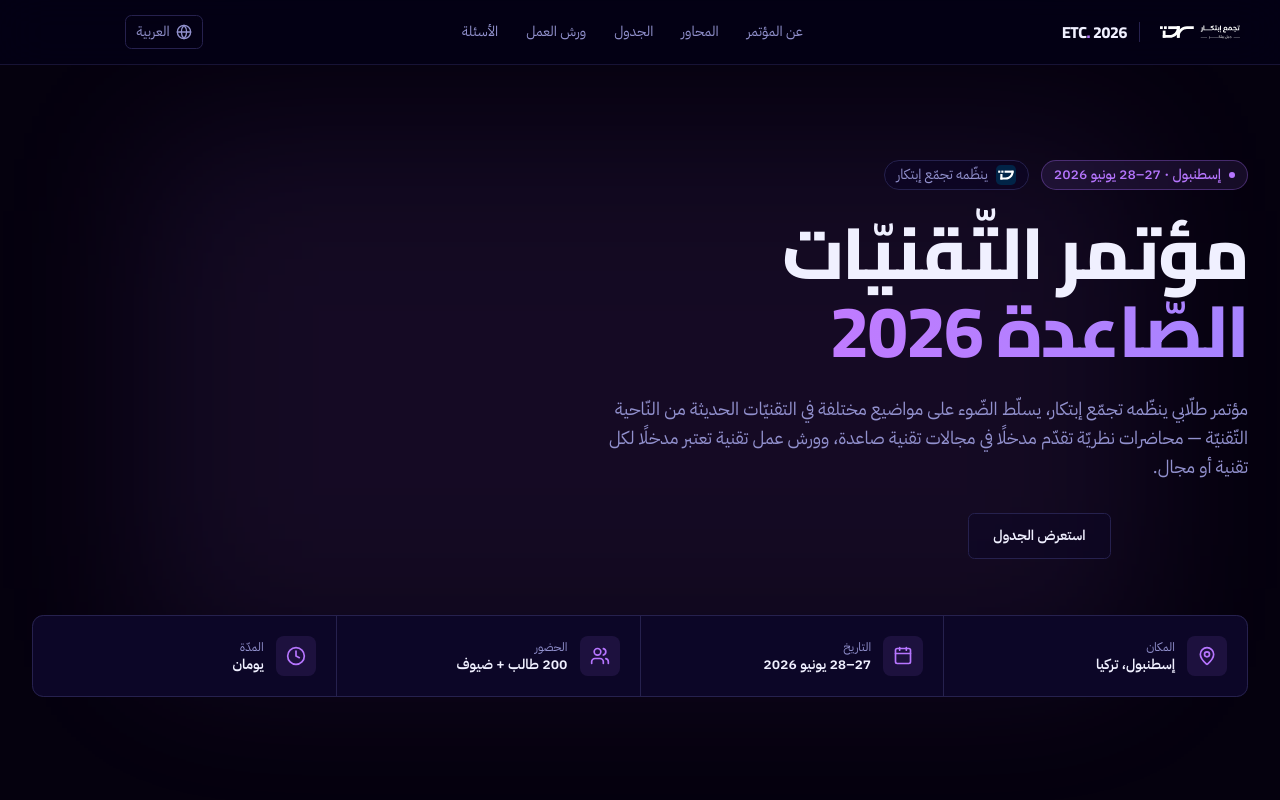
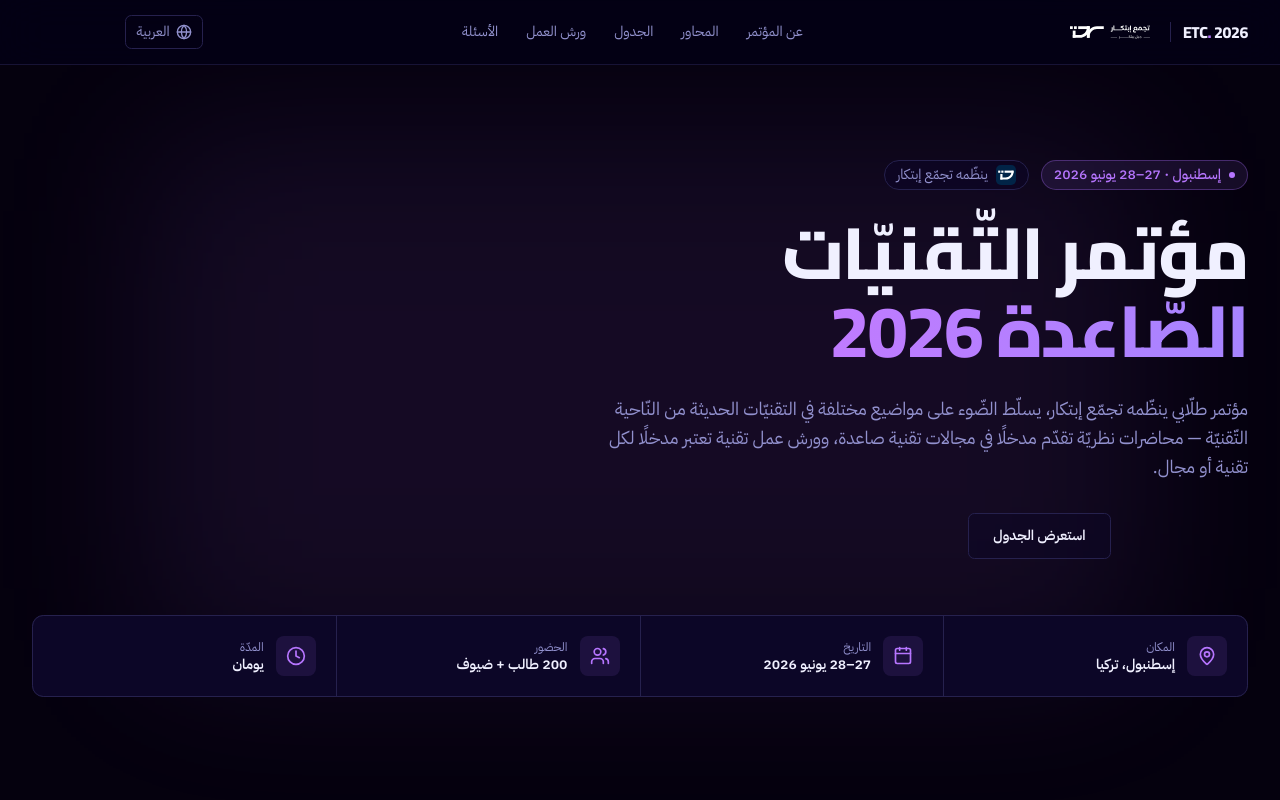
Before and after one commit to ibtikar-org-tr/etc, a React (Vite) app: page /ar in a window 1280 px wide. Shown: the top 800 px of the page. Built offline with nearby package versions, Linux system fonts and the light colour scheme.

Commit message:
Refactor SiteHeader component to improve branding visibility; adjust spacing in header elements, add a new link for "ETC 2026" with responsive text size, and update logo styling for better mobile compatibility.

```diff
--- a/src/components/site-header.tsx
+++ b/src/components/site-header.tsx
@@ -60,7 +60,16 @@ export function SiteHeader() {
       className="site-header fixed inset-x-0 top-0 z-50 border-b border-border/60 bg-background/70 pt-[env(safe-area-inset-top)] backdrop-blur-xl transition-[background-color,box-shadow,padding] duration-300"
     >
       <div className="mx-auto flex h-14 max-w-7xl items-center justify-between gap-2 px-3 sm:h-16 sm:gap-4 sm:px-6 lg:px-8">
-        <div className="header-brand flex min-w-0 items-center gap-2 sm:gap-3">
+        <div className="header-brand flex min-w-0 items-center gap-1.5 sm:gap-3">
+          <a
+            href="#top"
+            className="shrink-0 font-heading text-xs font-extrabold leading-none tracking-tight transition-colors hover:text-primary min-[360px]:text-sm sm:text-base"
+            aria-label="ETC 2026"
+          >
+            ETC<span className="text-primary">.</span>
+            <span className="max-[359px]:hidden"> 2026</span>
+          </a>
+          <span className="h-4 w-px shrink-0 bg-border sm:h-5" aria-hidden />
           <a
             href={IBTIKAR_URL}
             target="_blank"
@@ -68,14 +77,7 @@ export function SiteHeader() {
             className="shrink-0 transition-opacity hover:opacity-80"
             aria-label="Ibtikar Assembly"
           >
-            <IbtikarLogo className="h-6 w-auto sm:h-8" />
-          </a>
-          <span className="hidden h-5 w-px bg-border min-[420px]:block" aria-hidden />
-          <a
-            href="#top"
-            className="hidden truncate font-heading text-sm font-extrabold tracking-tight transition-colors hover:text-primary min-[420px]:inline sm:text-base"
-          >
-            ETC<span className="text-primary">.</span> 2026
+            <IbtikarLogo className="h-5 w-auto max-[359px]:max-w-[4.5rem] sm:h-8 sm:max-w-none" />
           </a>
         </div>
 
```
